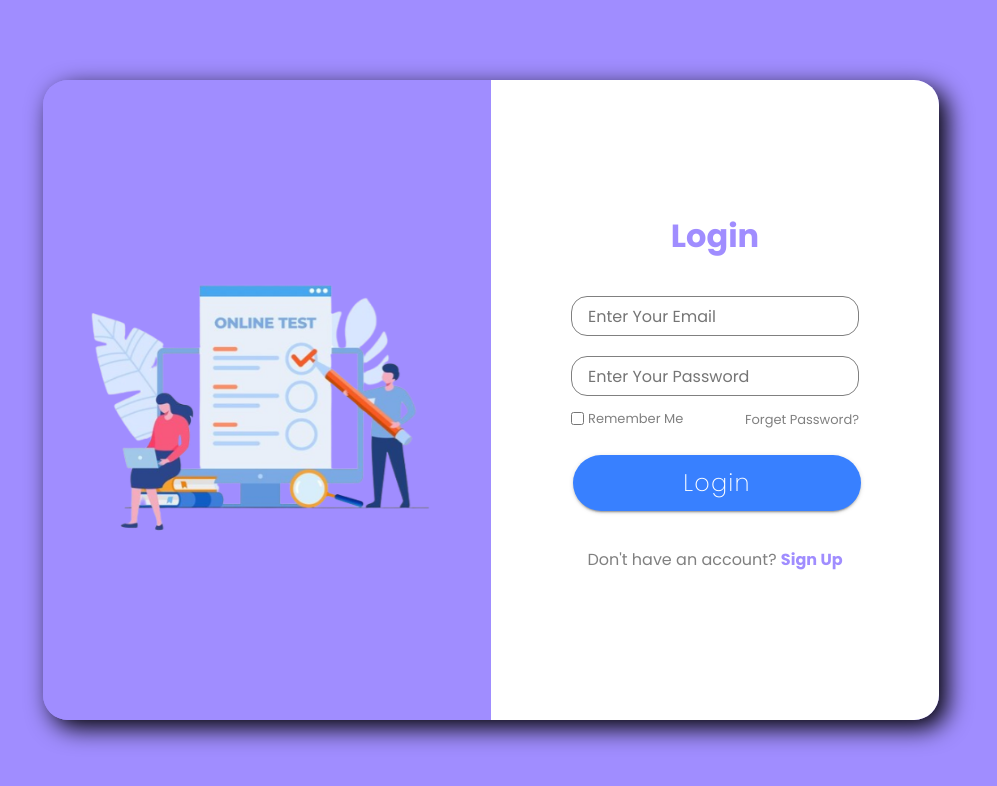
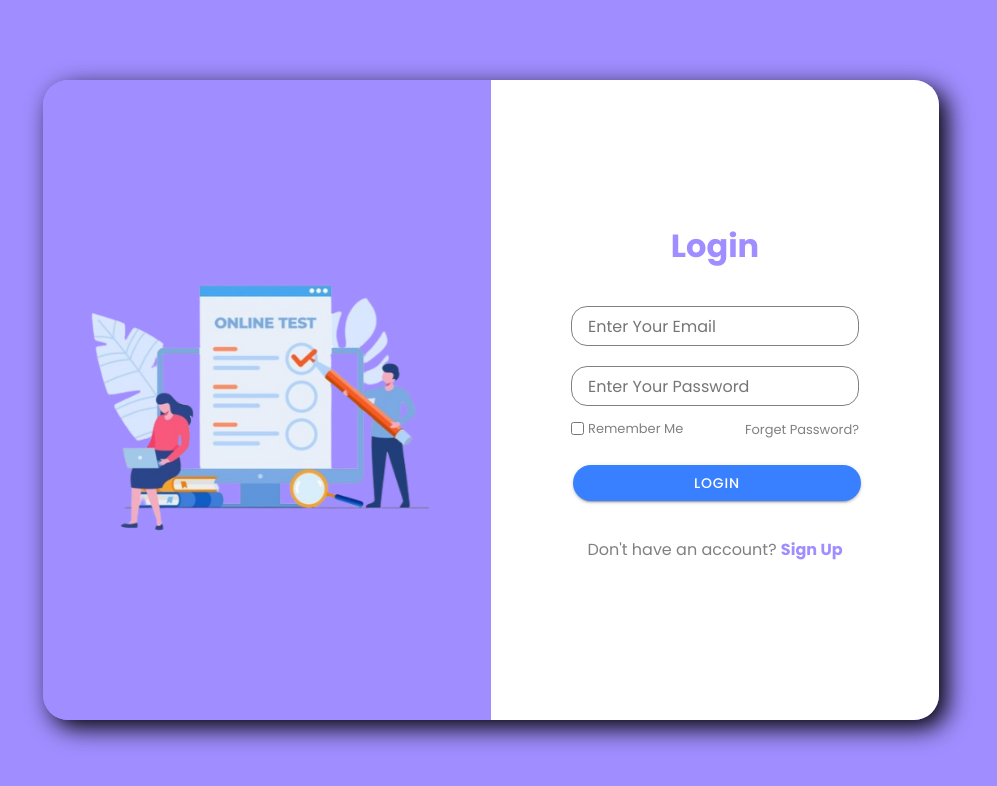
Before and after one commit to developercirclesmks/sistem-informasi-11, a React (Vite) app: page /login in a window 1280 px wide. Shown: the top 786 px of the page, without its empty margins (149-1146 px from the left). Built offline with nearby package versions, Linux system fonts and the light colour scheme.

Commit message:
modify input

```diff
--- a/src/components/organisms/Input/Input.module.css
+++ b/src/components/organisms/Input/Input.module.css
@@ -115,6 +115,7 @@ ion-button{
 ion-button span{
     font-size: 1.5rem!important;
     padding: 0.5rem!important;
+
 }
 
 .SignUp{
--- a/src/components/organisms/Input/Input.tsx
+++ b/src/components/organisms/Input/Input.tsx
@@ -1,6 +1,5 @@
-import { IonContent, IonImg, IonPage } from '@ionic/react';
+import { IonButton, IonContent, IonImg, IonPage } from '@ionic/react';
 import React from 'react';
-import RoundButton from '../../atoms/button/roundButton';
 import style from './Input.module.css'
 import { useHistory, useRouteMatch } from 'react-router';
 const Login: React.FC = () => {
@@ -39,9 +38,9 @@ const Login: React.FC = () => {
                                             </a>
                                         </div>
                                     </div>
-                                    <RoundButton onclick={handleClick}>
+                                    <IonButton shape="round" onClick={handleClick}>
                                         Login
-                                    </RoundButton>
+                                    </IonButton>
                                 </div>
                                 <div className={style.SignUp}>
                                     <span>
```
